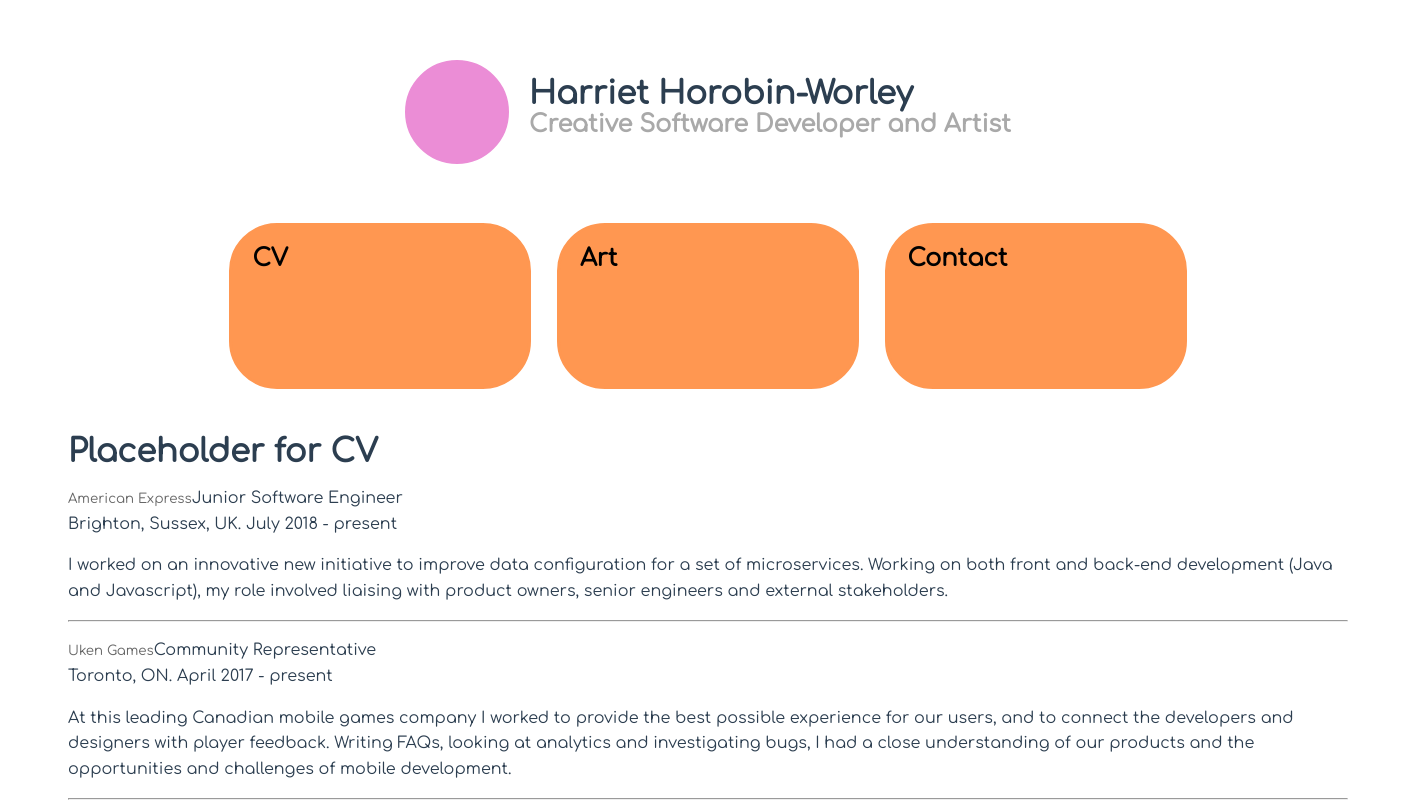
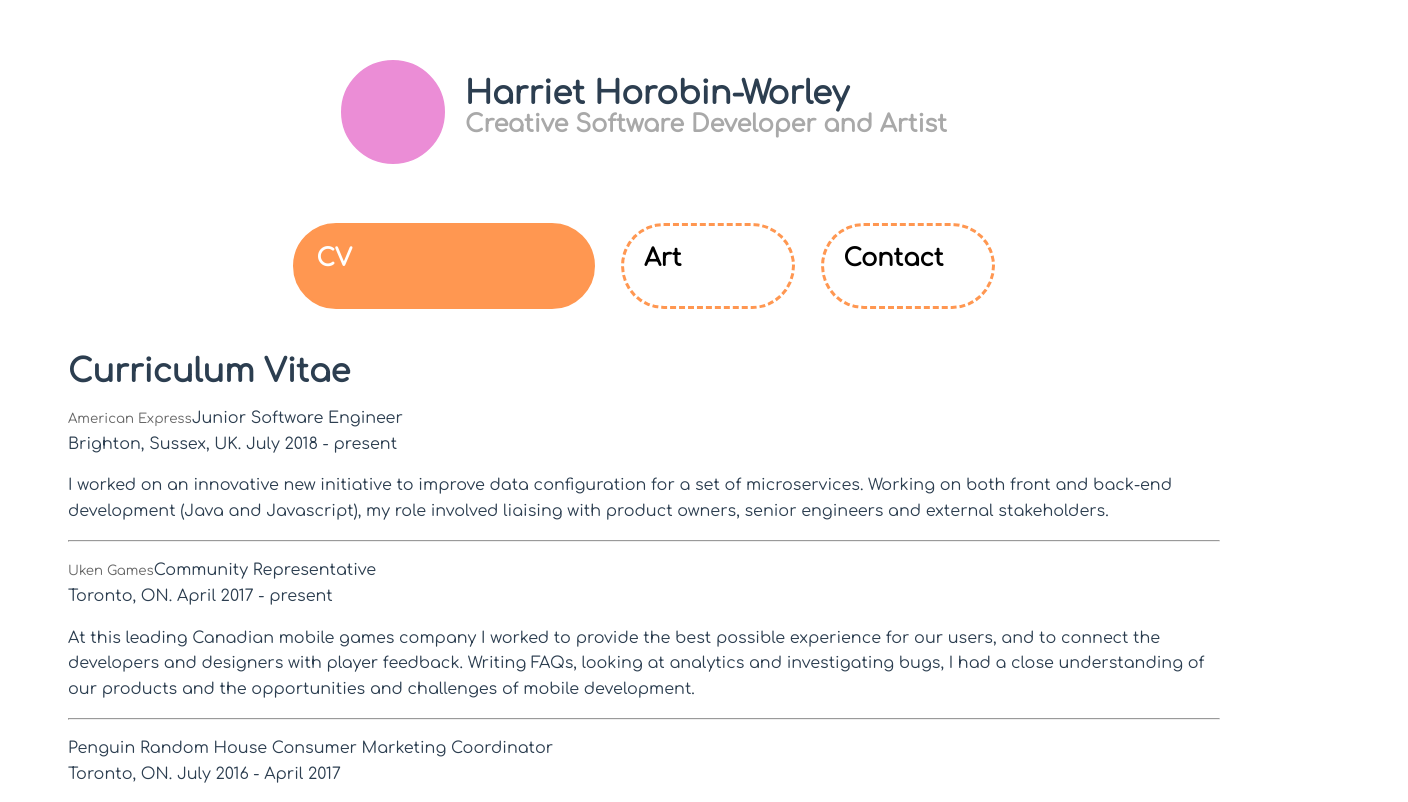
Before and after one commit to Harriethw/portfolio, a Vue app: page /CV in a window 1280 px wide. Shown: the top 802 px of the page, 1408 px wide, since content can reach past the window. Built offline with nearby package versions, Linux system fonts and the light colour scheme.

Commit message:
adds transitions to the navigation

```diff
--- a/src/App.vue
+++ b/src/App.vue
@@ -4,21 +4,25 @@
     <div class="nav">
       <p>
         <router-link class="nav-icon" to="/CV">
-        <span >CV</span>
+          <span>CV</span>
         </router-link>
       </p>
       <p>
         <router-link class="nav-icon" to="/Art">
-        <span>Art</span>
+          <span>Art</span>
         </router-link>
       </p>
       <p>
         <router-link class="nav-icon" to="/Contact">
-        <span>Contact</span>
+          <span>Contact</span>
         </router-link>
       </p>
     </div>
-    <div class="mainContent"><router-view /></div>
+    <div class="mainContent">
+      <transition name="slide-fade" mode="out-in">
+        <router-view />
+      </transition>
+    </div>
   </div>
 </template>
 
@@ -29,6 +33,11 @@ export default {
   name: "app",
   components: {
     Header
+  },
+  data ()  {
+    return {
+    show: true
+    }
   }
 };
 </script>
--- a/src/components/Art.vue
+++ b/src/components/Art.vue
@@ -13,9 +13,10 @@ export default {
 </script>
 
 <template>
+
   <div class="art-body">
     <div class="title">
-      <h1>Art</h1>
+      <h1>A selection of my work</h1>
     </div>
     <div v-for="(art, index) in artData" :key="index">
       <div
@@ -26,4 +27,5 @@ export default {
       ></div>
     </div>
   </div>
+
 </template>
--- a/src/components/CV.vue
+++ b/src/components/CV.vue
@@ -7,7 +7,7 @@ export default {
 <template>
   <div class="CV-body">
     <div>
-      <h1>Placeholder for CV</h1>
+      <h1>Curriculum Vitae</h1>
     </div>
     <p>
       <span
--- a/src/components/Header.vue
+++ b/src/components/Header.vue
@@ -1,6 +1,6 @@
 <template>
 <div class="header">
-  <div class="icon"></div>
+  <router-link to="/"><div class="icon"></div></router-link>
   <div class="title">
     <h1>Harriet Horobin-Worley</h1>
     <div class="intro">
--- a/src/router.js
+++ b/src/router.js
@@ -8,7 +8,11 @@ Vue.use(Router);
 
 const router = new Router({
     mode: 'history',
-    routes:[
+    routes: [
+        {
+            path: '/',
+            redirect: '/Art',
+        },
         {
             path: '/CV',
             name: 'CV',
--- a/src/styles/index.scss
+++ b/src/styles/index.scss
@@ -13,14 +13,12 @@ $blue: rgb(51, 153, 255);
     line-height: 1.6em;
     display: flex;
     flex-direction: column;
-    width: 100vw;
+    width: 90vw;
 }
 
 * {
     font-family: 'Comfortaa', cursive;
 }
-
-
 
 .icon{
     width: 100px;
@@ -49,25 +47,36 @@ $blue: rgb(51, 153, 255);
 
     }
 
-    .nav-icon{
+    .nav-icon {
         display: flex;
         margin: 1vw;
         width: 0;
         height: 0;
-        border-style: solid;
-        width: 20vw;
-        height: 15vh;
+        width: 10vw;
+        height: 5vh;
         border-color: $orange;
         padding: 20px;
         border-radius: 2em;
-        background: $orange;
+        border-style: dashed;
+        background: none;
+        transition: width 1s;
 
         &:hover{
+            border-style: solid;
+            background: $orange;
+            color: white;
+        }
+
+        &.router-link-active{
+            width: 20vw;
             border-color: $orange;
-            border-style: dashed;
-            background: none;
+            border-style: solid;
+            background: $orange;
+            color: white;
         }
     }
+
+
 
 }
 
@@ -84,6 +93,18 @@ $blue: rgb(51, 153, 255);
         color: $blue;
     }
 }
+
+.slide-fade-enter-active {
+    transition: all .5s ease;
+  }
+  .slide-fade-leave-active {
+    transition: all .1s cubic-bezier(1.0, 0.5, 0.8, 1.0);
+  }
+  .slide-fade-enter
+  /* .slide-fade-leave-active below version 2.1.8 */ {
+    transform: translateX(10px);
+    opacity: 0;
+  }
 
 .contact-body{
     display: flex;
```
